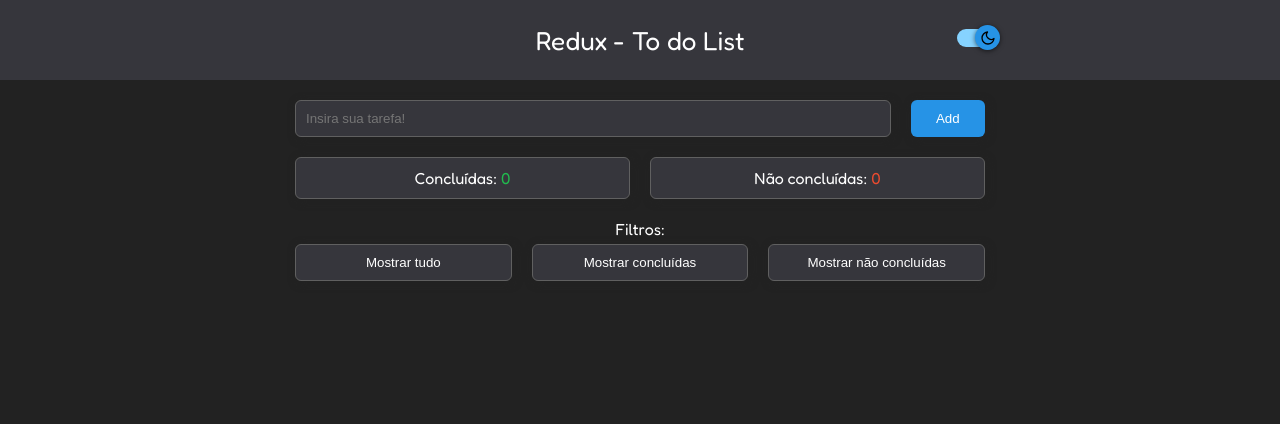
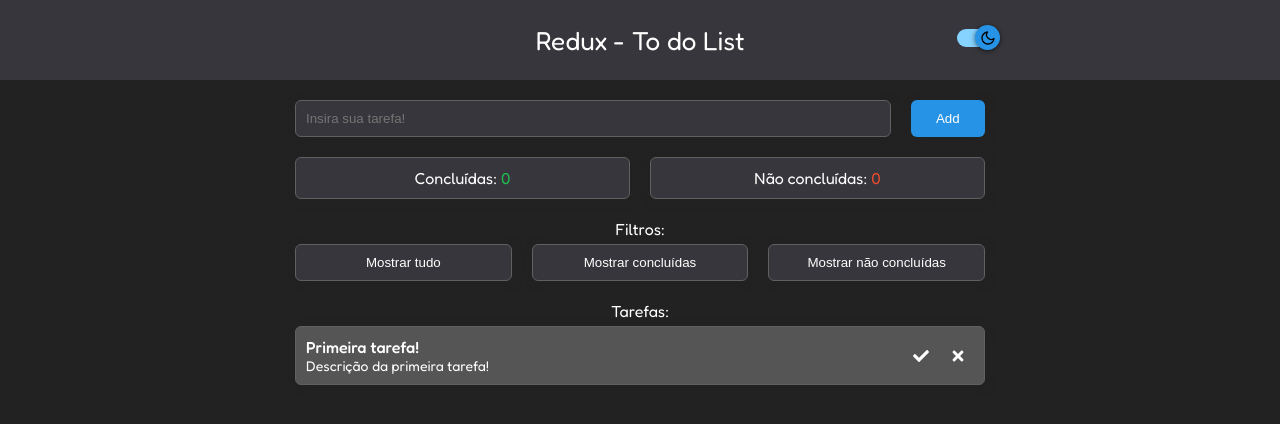
Before and after one commit to edusdorneles/redux-to-do-list, a React (Vite) app: page / in a window 1280 px wide. Shown: the top 424 px of the page. Built offline with nearby package versions, Linux system fonts and the light colour scheme.

Commit message:
Card da tarefa

```diff
--- /dev/null
+++ b/src/components/Task/TaskCard/TaskCard.tsx
@@ -0,0 +1,37 @@
+// Styles
+import { TaskCardStyle } from "./styles";
+
+// Icons
+import { FaCheck, FaMinus, FaTimes } from "react-icons/fa";
+
+const TaskCard: React.FC = () => {
+  return (
+    <TaskCardStyle>
+      <div className="task-card__title">
+        <p>Tarefas:</p>
+      </div>
+
+      <div className="task-card__task">
+        <div className="task-card__task__text">
+          <p className="task-card__task__text__title">Primeira tarefa!</p>
+
+          <p className="task-card__task__text__description">
+            Descrição da primeira tarefa!
+          </p>
+        </div>
+
+        <div className="task-card__task__actions">
+          <div className="task-card__task__actions--add">
+            <FaCheck />
+          </div>
+
+          <div className="task-card__task__actions--remove">
+            <FaTimes />
+          </div>
+        </div>
+      </div>
+    </TaskCardStyle>
+  );
+};
+
+export default TaskCard;
--- /dev/null
+++ b/src/components/Task/TaskCard/styles.ts
@@ -0,0 +1,71 @@
+import styled from "styled-components";
+
+export const TaskCardStyle = styled.div`
+  .task-card__title {
+    padding: 20px 0px 5px 0px;
+
+    p {
+      text-align: center;
+    }
+  }
+
+  .task-card__task {
+    background-color: ${(props) => props.theme.colors.secondary};
+    border-radius: ${(props) => props.theme.borderRadius};
+    box-shadow: ${(props) => props.theme.boxShadow};
+    display: flex;
+    align-items: center;
+    justify-content: space-between;
+    border: 1px solid #606060;
+    width: 100%;
+    padding: 10px;
+
+    .task-card__task__text {
+      .task-card__task__text__title {
+        font-size: ${(props) => props.theme.fontSize.medium};
+        font-weight: 500;
+      }
+
+      .task-card__task__text__description {
+        font-size: ${(props) => props.theme.fontSize.small};
+      }
+    }
+
+    .task-card__task__actions {
+      display: flex;
+      align-items: center;
+      justify-content: space-between;
+
+      .task-card__task__actions--add {
+        border-radius: ${(props) => props.theme.borderRadius};
+        transition: ${(props) => props.theme.transition};
+        padding: 8px;
+        margin-right: 5px;
+        cursor: pointer;
+
+        &:hover {
+          background-color: ${(props) => props.theme.colors.third};
+        }
+
+        svg {
+          display: flex;
+        }
+      }
+
+      .task-card__task__actions--remove {
+        border-radius: ${(props) => props.theme.borderRadius};
+        transition: ${(props) => props.theme.transition};
+        padding: 8px;
+        cursor: pointer;
+
+        &:hover {
+          background-color: red;
+        }
+
+        svg {
+          display: flex;
+        }
+      }
+    }
+  }
+`;
--- a/src/pages/Home/Home.tsx
+++ b/src/pages/Home/Home.tsx
@@ -1,6 +1,7 @@
 import AddTask from "components/Task/AddTask/AddTask";
 import TaskCounter from "components/Task/TaskCounter/TaskCounter";
 import TaskFilter from "components/Task/TaskFilter/TaskFilter";
+import TaskCard from "components/Task/TaskCard/TaskCard";
 
 // Styles
 import { HomeStyle } from "./styles";
@@ -13,6 +14,8 @@ const Home: React.FC = () => {
         <AddTask />
         <TaskCounter />
         <TaskFilter />
+
+        <TaskCard />
       </Container>
     </HomeStyle>
   );
--- a/src/styles/Themes/Dark.ts
+++ b/src/styles/Themes/Dark.ts
@@ -3,7 +3,7 @@ export const DarkTheme = {
 
   colors: {
     primary: "#36363C",
-    secondary: "#37474F",
+    secondary: "#555555",
     third: "#2693E6",
     background: "#222222",
     text: "#FFFFFF"
```
